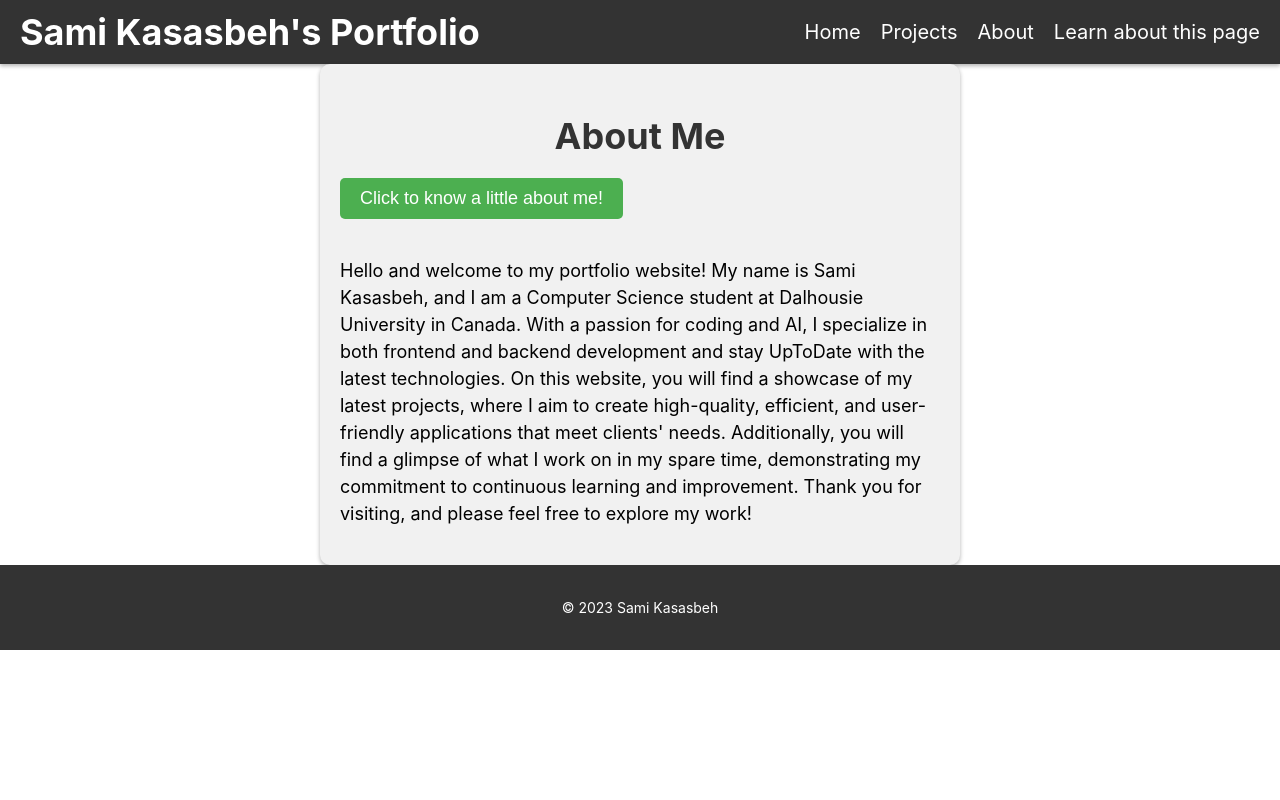
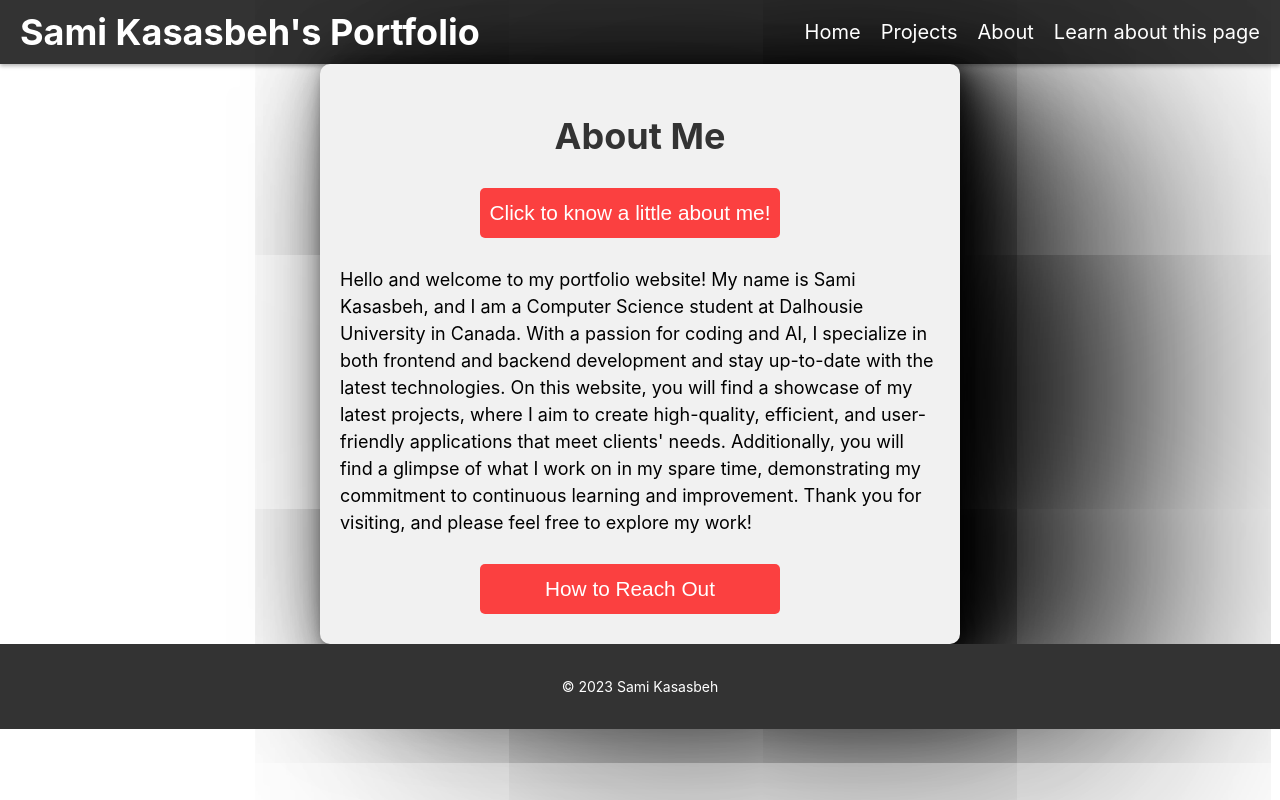
Before and after one commit to samikasasbeh/AI-projects-python-, a React (Create React App) app in the folder my-app/: page /navabout/aboutme in a window 1280 px wide. Both pictures are taken after a click on the button "Click to know a little about me!". Built offline with nearby package versions, Linux system fonts and the light colour scheme.

Commit message:
adding how to reach out to me

```diff
--- a/my-app/package.json
+++ b/my-app/package.json
@@ -9,6 +9,7 @@
     "react": "^18.2.0",
     "react-bootstrap": "^2.7.2",
     "react-dom": "^18.2.0",
+    "react-icons": "^4.7.1",
     "react-router-dom": "^6.8.1",
     "react-scripts": "5.0.1",
     "web-vitals": "^2.1.4"
--- a/my-app/src/navabout/contentsaboutme.js
+++ b/my-app/src/navabout/contentsaboutme.js
@@ -1,19 +1,38 @@
 import React, { useState } from 'react';
-
 import styles from "./contentsaboutme.module.css";
+import { FaLinkedin, FaEnvelope, FaGithub, FaPhone } from 'react-icons/fa';
 
 function AboutMe() {
   const [showParagraph, setShowParagraph] = useState(false);
+  const [showContactIcons, setShowContactIcons] = useState(false);
 
-  const handleClick = () => {
+  const handleParagraphClick = () => {
     setShowParagraph(!showParagraph);
+    setShowContactIcons(false);
+  }
+
+  const handleContactClick = () => {
+    setShowContactIcons(!showContactIcons);
   }
 
   return (
     <div className={styles.container}>
       <h2 className={styles.title}>About Me</h2>
-      <button className={styles.button} onClick={handleClick}>Click to know a little about me!</button>
-      {showParagraph && <p className={styles.paragraph}>Hello and welcome to my portfolio website! My name is Sami Kasasbeh, and I am a Computer Science student at Dalhousie University in Canada. With a passion for coding and AI, I specialize in both frontend and backend development and stay UpToDate with the latest technologies. On this website, you will find a showcase of my latest projects, where I aim to create high-quality, efficient, and user-friendly applications that meet clients' needs. Additionally, you will find a glimpse of what I work on in my spare time, demonstrating my commitment to continuous learning and improvement. Thank you for visiting, and please feel free to explore my work!</p>}
+      <button className={styles.button} onClick={handleParagraphClick}>Click to know a little about me!</button>
+      {showParagraph &&
+        <div className={styles.content}>
+          <p className={styles.paragraph}>Hello and welcome to my portfolio website! My name is Sami Kasasbeh, and I am a Computer Science student at Dalhousie University in Canada. With a passion for coding and AI, I specialize in both frontend and backend development and stay up-to-date with the latest technologies. On this website, you will find a showcase of my latest projects, where I aim to create high-quality, efficient, and user-friendly applications that meet clients' needs. Additionally, you will find a glimpse of what I work on in my spare time, demonstrating my commitment to continuous learning and improvement. Thank you for visiting, and please feel free to explore my work!</p>
+          <button className={styles.contactButton} onClick={handleContactClick}>How to Reach Out</button>
+          {showContactIcons &&
+            <div className={styles.iconContainer}>
+              <a href="https://www.linkedin.com/in/samikasasbeh/" target="_blank" rel="noopener noreferrer"><FaLinkedin className={styles.icon} /></a>
+              <a href="mailto:sami.kasasbeh@gmail.com"><FaEnvelope className={styles.icon} /></a>
+              <a href="https://github.com/SamiKasasbeh" target="_blank" rel="noopener noreferrer"><FaGithub className={styles.icon} /></a>
+              <a href="tel:+14165356260"><FaPhone className={styles.icon} /></a>
+            </div>
+          }
+        </div>
+      }
     </div>
   );
 }
--- a/my-app/src/navabout/contentsaboutme.module.css
+++ b/my-app/src/navabout/contentsaboutme.module.css
@@ -2,7 +2,15 @@
     background-color: #f1f1f1;
     padding: 20px;
     border-radius: 10px;
-    box-shadow: 0 2px 4px rgba(0, 0, 0, 0.3);
+    box-shadow:
+  4.1px 1.9px 10.3px rgba(0, 0, 0, 0.248),
+  9.5px 4.5px 23.9px rgba(0, 0, 0, 0.358),
+  17px 8.1px 43px rgba(0, 0, 0, 0.442),
+  28.3px 13.5px 71.3px rgba(0, 0, 0, 0.518),
+  46.6px 22.2px 117.5px rgba(0, 0, 0, 0.602),
+  81.4px 38.8px 205.3px rgba(0, 0, 0, 0.712),
+  176px 84px 444px rgba(0, 0, 0, 0.96)
+;
     max-width: 600px;
     margin: 0 auto;
   }
@@ -15,17 +23,49 @@
   }
 
   .button {
-    background-color: #4caf50;
+    width: 300px;
+    height: 50px;
+    margin: 10px;
+    margin-left: 140px;
+    border: none;
+    outline: none;
+    border-radius: 5px;
+    background: #ff0000bb;
     color: #fff;
-    border: none;
-    padding: 10px 20px;
-    border-radius: 5px;
-    font-size: 18px;
+    font-size: 1.3rem;
     cursor: pointer;
-    margin-bottom: 20px;
+    box-shadow: inset 0 0 0 0 #f906069d;
+    transition: ease-out 0.5s;
+
+  }
+  .button:hover{
+    box-shadow: 3px 0 0 0 rgba(255, 230, 0, 0.89);
+    background: rgba(255, 230, 0, 0.89);
+    color: #000;
   }
 
   .paragraph {
     font-size: 18px;
     line-height: 1.5;
   }
+  .contactButton {
+    width: 300px;
+    height: 50px;
+    margin: 10px;
+    margin-left: 140px;
+    border: none;
+    outline: none;
+    border-radius: 5px;
+    background: #ff0000bb;
+    color: #fff;
+    font-size: 1.3rem;
+    cursor: pointer;
+    box-shadow: inset 0 0 0 0 #f906069d;
+    transition: ease-out 0.5s;
+  }
+
+  .contactButton:hover {
+    box-shadow: 3px 0 0 0 rgba(255, 230, 0, 0.89);
+    background: rgba(255, 230, 0, 0.89);
+    color: #000;
+  }
```
Also changed, not shown: 1 other file (tests, documents, lock files or other folders).
